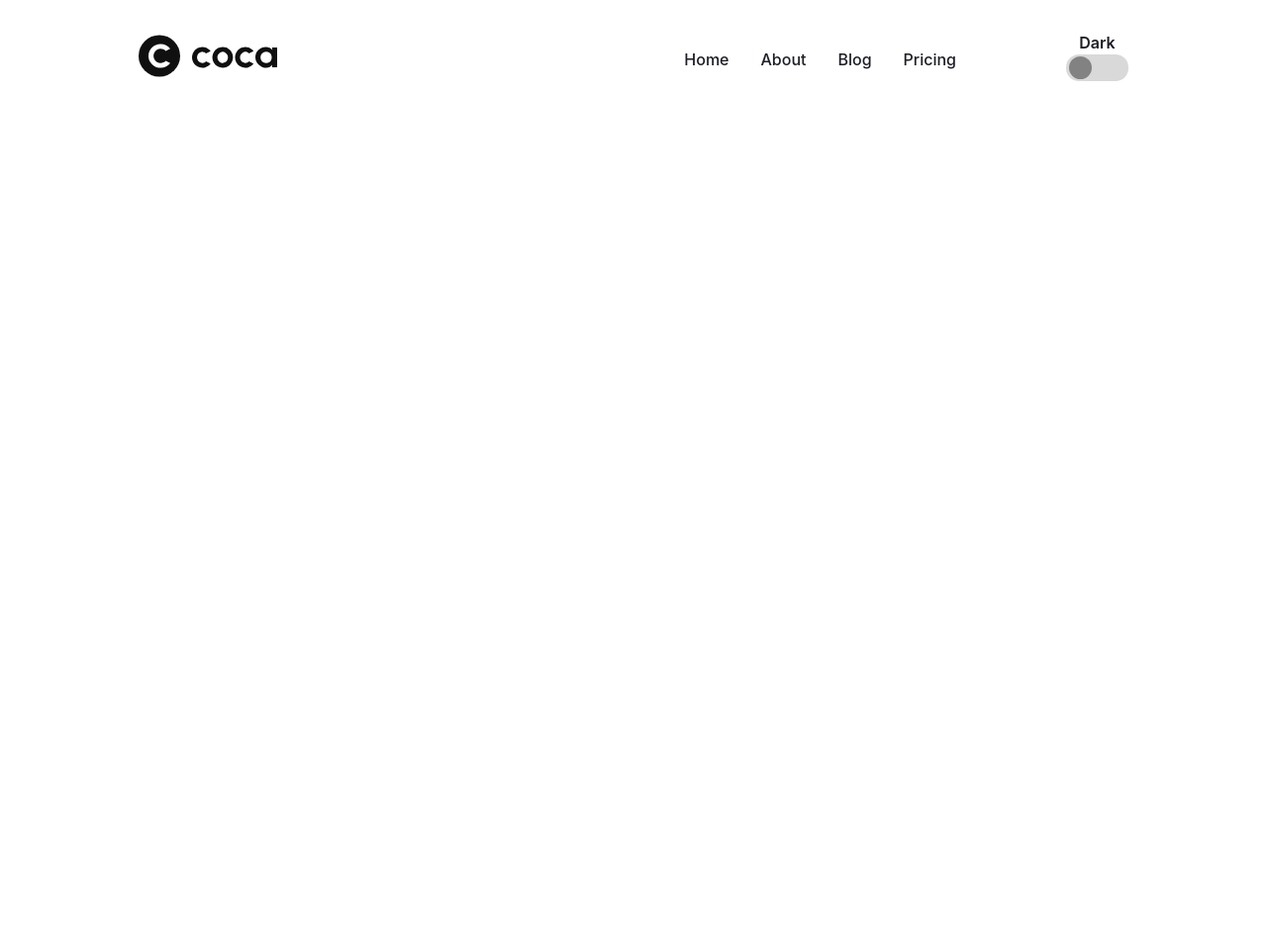
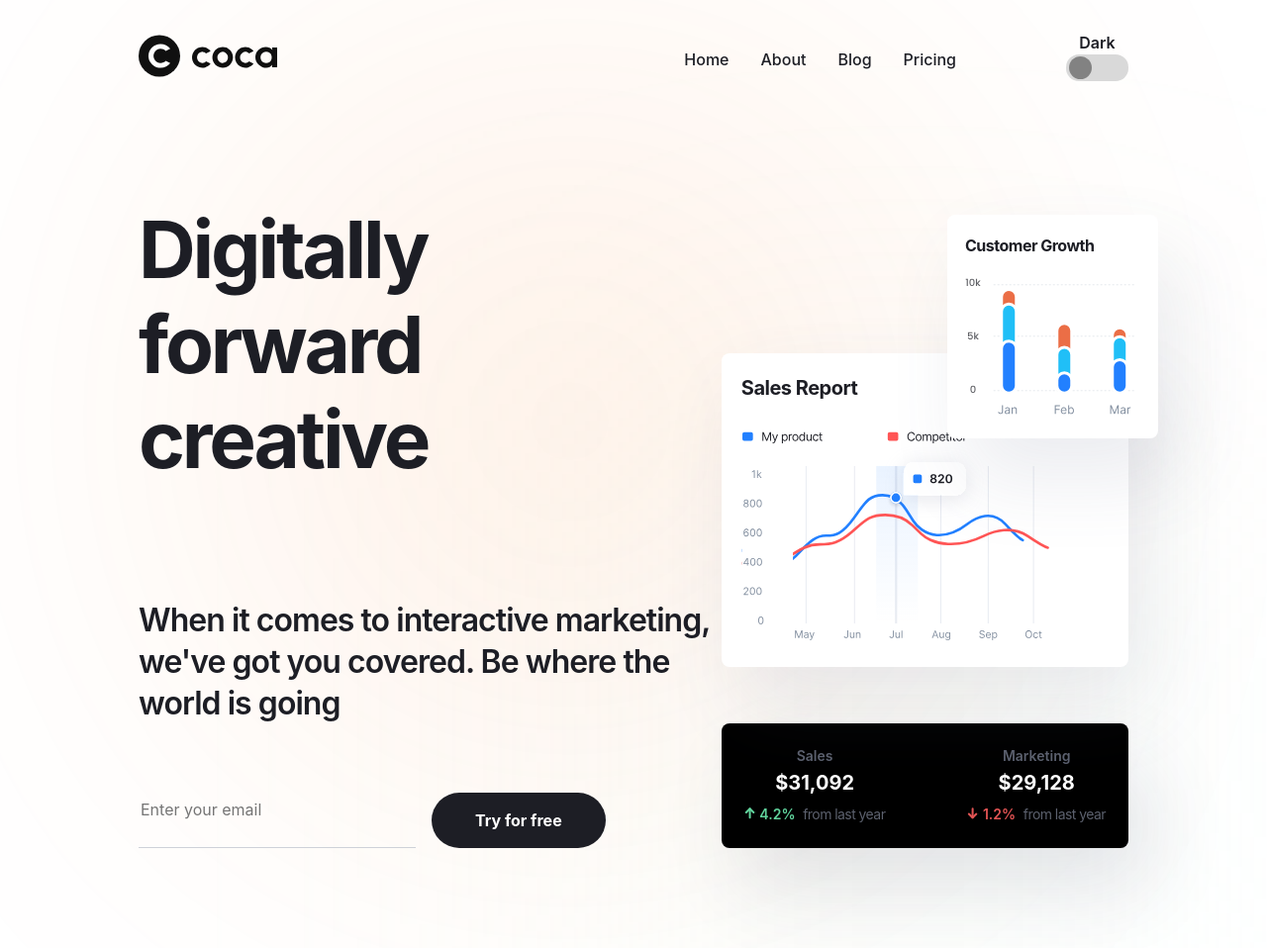
Before and after one commit to das41k/newProject, a website built with Vite: page src/index.html in a window 1280 px wide. Shown: the whole page at 99% size. Before the commit the page ends 800 px from the top, so only its background shows below. Built offline with nearby package versions, Linux system fonts and the light colour scheme.

Commit message:
main-hero complete

```diff
--- a/src/assets/scss/components/header.scss
+++ b/src/assets/scss/components/header.scss
@@ -9,6 +9,9 @@
         gap: 111px;
         @include tablet {
             gap: 60px;
+        }
+        @include small-mobile {
+            gap: 20px;
         }
     }
     &__logo {
--- /dev/null
+++ b/src/assets/scss/components/home/_index.scss
@@ -0,0 +1 @@
+@import './hero';
--- /dev/null
+++ b/src/assets/scss/components/home/hero.scss
@@ -0,0 +1,260 @@
+.hero {
+    overflow-x: hidden;
+    padding: 87px 0px 141px;
+    @include mini-desktop {
+        padding: 77px 0px 121px;
+    }
+    &__wrapper {
+        display: flex;
+        justify-content: space-between;
+        align-items: end;
+        position: relative;
+        @include mini-desktop {
+            flex-direction: column;
+            align-items: center;
+            justify-content: center;
+            text-align: center;
+            gap: 30px;
+        }
+    }
+    &::before {
+        content: '';
+        display: inline-block;
+        width: 551px;
+        height: 551px;
+        border-radius: 50%;
+        position: absolute;
+        filter: blur(220px);
+        background-color: rgb(250, 117, 21);
+        opacity: 0.2;
+        top: 150px;
+        left: 300px;
+        z-index: var(--z-index-0);
+        @include mini-desktop {
+            width: 351px;
+            height: 351px;
+        }
+        @include tablet {
+            width: 200px;
+            height: 200px;
+        }
+        @include mobile {
+            display: none;
+        }
+    }
+    &::after {
+        content: '';
+        display: inline-block;
+        width: 525px;
+        height: 525px;
+        position: absolute;
+        filter: blur(180px);
+        background: rgba(226, 248, 240, 0.2);
+        bottom: -20px;
+        right: 100px;
+        z-index: var(--z-index-0);
+        @include mini-desktop {
+            width: 325px;
+            height: 325px;
+        }
+        @include tablet {
+            width: 185px;
+            height: 185px;
+        }
+        @include mobile {
+            display: none;
+        }
+    }
+    // .hero__creative
+    &__creative {
+        @include mini-desktop {
+            @include flex-column-center;
+        }
+    }
+    // .hero__title
+    &__title {
+        font-size: 80px;
+        font-weight: 700;
+        line-height: 120%;
+        margin-bottom: 114px;
+        letter-spacing: -0.04em;
+        color: var(--neutral-color-100);
+        @include mini-desktop {
+            margin-bottom: 74px;
+        }
+        @include tablet {
+            font-size: 60px;
+            margin-bottom: 44px;
+        }
+        @include small-tablet {
+            font-size: 40px;
+            margin-bottom: 40px;
+        }
+    }
+    &__subtitle {
+        margin-bottom: 69px;
+    }
+    // .hero__form
+    &__form {
+        display: flex;
+        gap: 16px;
+        @include mini-desktop {
+            justify-content: center;
+        }
+        @include mobile {
+            flex-direction: column;
+            align-items: center;
+        }
+    }
+    // .hero__input
+    &__input {
+        border-bottom: 1px solid var(--neutral-color-40);
+        padding-bottom: 23px;
+        min-width: 280px;
+        font-weight: 400;
+        font-size: 16px;
+        line-height: 150%;
+        color: var(--neutral-color-100);
+        background-color: transparent;
+    }
+    &__button {
+        padding: 16px 44px;
+        background-color: var(--neutral-color-100);
+        color: var(--neutral-color-10);
+        @include small-tablet {
+            padding: 12px 32px;
+        }
+    }
+    &__right {
+        @include flex-column;
+        gap: 28.75px;
+        padding-top: 69px;
+        @include mini-desktop {
+            align-items: center;
+        }
+    }
+    // .hero__sales
+    &__sales, &__customer {
+        border-radius: 8px;
+        box-shadow: 20px 40px 80px 0px rgba(89, 96, 135, 0.12);
+        /* White */
+        background: var(--neutral-color-10);
+    }
+    &__sales {
+        padding: 20px;
+        margin-bottom: 28.75px;
+        position: relative;
+        &-img {
+            @include small-desktop {
+                max-width: 320px;
+            }
+            @include small-mobile {
+                max-width: 280px;
+            }
+        }
+    }
+    &__customer {
+        padding: 16px 18px;
+        position: absolute;
+        top: -60px;
+        right: -140px;
+        @include small-desktop {
+            top: -140px;
+            right: -30px;
+        }
+        @include mini-desktop {
+            top: -65px;
+            right: -110px;
+        }
+        @include mobile {
+            position: static;
+            margin-top: 20px;
+        }
+    }
+    // .hero__sales-title
+    &__sales-title, &__customer-title {
+        color: var(--neutral-color-100);
+        font-weight: 700;
+        line-height: 30px;
+        letter-spacing: -0.5px;
+        text-align: left;
+    }
+    &__sales-title {
+        margin-bottom: 15.97px;
+        font-size: 20px;
+    }
+    &__customer-title {
+        font-size: 16px;
+        margin-bottom: 12px;
+    }
+    &__stats {
+        padding: 20px;
+        border-radius: 8px;
+        /* Shadow */
+        box-shadow: 20px 40px 80px 0px rgba(45, 51, 81, 0.12);
+        background-color: var(--neutral-color-140);
+        @include small-mobile {
+            padding: 5px;
+        }
+        &-head-column {
+            font-size: 14px;
+            font-weight: 600;
+            line-height: 20px;
+            color: #5c616f;
+            &:first-child {
+                padding-right: 80px; /* Добавьте padding для ячеек тела таблицы */
+                box-sizing: border-box;
+                @include small-mobile {
+                    padding-right: 20px;
+                }
+            }
+        }
+        &-body {
+            & th:nth-child(1) {
+                padding-right: 80px;
+                @include small-mobile {
+                    padding-right: 10px;
+                }
+            }
+            &-column {
+                font-weight: 700;
+                font-size: 20px;
+                line-height: 130%;
+                white-space: nowrap;
+                color: var(--neutral-color-10);
+            }
+            &-num {
+                display: inline-block;
+                margin-right: 3px;
+                font-weight: 600;
+                font-size: 14px;
+                line-height: 143%;
+                &--green {
+                    color: #60d39c;
+                    &::before {
+                        background: url(../icon/green-arrow-icon.svg);
+                    }
+                }
+                &--red {
+                    color: #e35454;
+                    &::before {
+                        background: url(../icon/red-arrow-icon.svg);
+                    }
+                }
+                &--red::before, &--green::before {
+                    content: '';
+                    display: inline-block;
+                    width: 12px;
+                    height: 12px;
+                }
+            }
+            &-text {
+                font-weight: 400;
+                font-size: 14px;
+                line-height: 157%;
+                letter-spacing: -0.04em;
+                color: #5c616e;
+            }
+        }
+    }
+}
--- a/src/assets/scss/globals/_index.scss
+++ b/src/assets/scss/globals/_index.scss
@@ -1 +1,2 @@
 @import './text';
+@import './buttons'
--- /dev/null
+++ b/src/assets/scss/globals/buttons.scss
@@ -0,0 +1,13 @@
+.button {
+    &-form {
+        font-size: 16px;
+        font-weight: 700;
+        line-height: 24px;
+        text-align: center;
+        border-radius: 100px;
+        transition: opacity var(--transition);
+        &:hover {
+            opacity: 0.9;
+        }
+    }
+}
--- a/src/assets/scss/globals/text.scss
+++ b/src/assets/scss/globals/text.scss
@@ -108,7 +108,7 @@
         width: 76px;
         height: 1px;
         background-color: var(--neutral-color-100);
-        transform: translateY(-43px);
+        transform: translateY(-45px);
 
         @include small-desktop {
           display: none;
--- a/src/assets/scss/main.scss
+++ b/src/assets/scss/main.scss
@@ -2,3 +2,4 @@
 @import './base';
 @import './globals';
 @import './components/header';
+@import './components/home';
--- a/src/assets/scss/mixins/media.scss
+++ b/src/assets/scss/mixins/media.scss
@@ -1,5 +1,10 @@
 @mixin small-desktop {
     @media (max-width: 1440px) {
+        @content;
+    }
+}
+@mixin mini-desktop {
+    @media (max-width: 1200px) {
         @content;
     }
 }
--- /dev/null
+++ b/src/html/components/home/hero.html
@@ -0,0 +1,53 @@
+<section class="main__hero hero">
+    <div class="container">
+        <div class="hero__wrapper">
+            <div class="hero__creative">
+                <h2 class="hero__title">
+                    Digitally forward <br> creative
+                </h2>
+                <p class="hero__subtitle text-p-subtitle">
+                    When it comes to interactive marketing, we've got you covered.
+                    Be where the world is going
+                </p>
+                <form action="" class="hero__form">
+                    <input type="email" class="hero__input" placeholder="Enter your email">
+                    <button type="submit" class="hero__button button-form"> Try for free </button>
+                </form>
+            </div>
+            <div class="hero__right">
+                <div class="hero__sales">
+                    <h3 class="hero__sales-title"> Sales Report </h3>
+                    <img src="../../../assets/icon/sales-report-graph-icon.svg" alt="Sales Reports" width="366" height="260" class='hero__sales-img'>
+                    <div class="hero__customer">
+                        <h3 class="hero__customer-title"> Customer Growth </h3>
+                        <img src="../../../assets/icon/customer-growth-graph-icon.svg" alt="Customer Growth" width="177" height="149">
+                    </div>
+                </div>
+                <table class="hero__stats">
+                    <thead class="hero__stats-head">
+                        <tr class="hero__stats-head-row">
+                            <th class="hero__stats-head-column"> Sales </th>
+                            <th class="hero__stats-head-column"> Marketing </th>
+                        </tr>
+                    </thead>
+                    <tbody class="hero__stats-body">
+                        <tr class="hero__stats-body-row">
+                            <th class="hero__stats-body-column"> $31,092 </th>
+                            <th class="hero__stats-body-column"> $29,128 </th>
+                        </tr>
+                        <tr class="hero__stats-body-row">
+                            <th class="hero__stats-body-column">
+                                <span class="hero__stats-body-num hero__stats-body-num--green"> 4.2% </span>
+                                <span class="hero__stats-body-text"> from last year </span>
+                            </th>
+                            <th class="hero__stats-body-column">
+                                <span class="hero__stats-body-num hero__stats-body-num--red"> 1.2% </span>
+                                <span class="hero__stats-body-text"> from last year </span>
+                            </th>
+                        </tr>
+                    </tbody>
+                </table>
+            </div>
+        </div>
+    </div>
+</section>
--- a/src/index.html
+++ b/src/index.html
@@ -3,6 +3,9 @@
   <load src="./html/base/head.html" title="Home" />
   <body class="body" data-theme="light">
     <load src="./html/components/header.html" />
+    <main class="main">
+      <load src="./html/components/home/hero.html" />
+    </main>
     <script type="module" src="/js/main.js"></script>
   </body>
 </html>
--- a/src/js/about.js
+++ b/src/js/about.js
@@ -1 +1,5 @@
-import '../assets/scss/about.scss';
+import '../assets/scss/main.scss';
+import { useTheme } from './components/theme.js';
+import { useBurger } from './components/burger.js';
+useTheme();
+useBurger();
```
Also changed, not shown: src/about.html (+1 -0 lines), src/html/components/header.html (+1 -1 lines), src/js/components/theme.js (+17 -6 lines).
